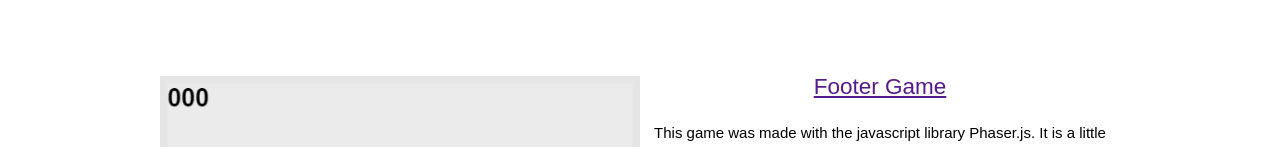
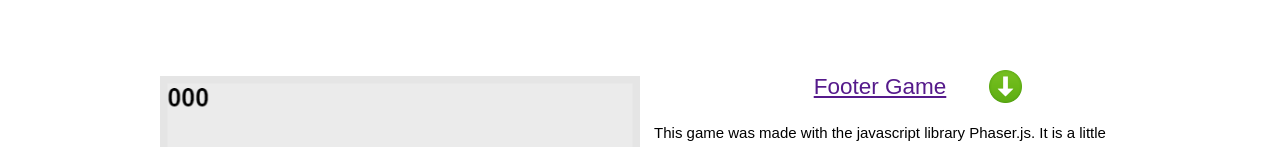
Before and after one commit to Osybear/Osybear.github.io, a plain HTML site: page games.html in a window 1280 px wide. Shown: the part 228-375 px from the top of the page. Drawn offline with Linux system fonts and the light colour scheme.

Commit message:
Update
Added download button for the game section that goes to the github repo page.

```diff
--- a/games.html
+++ b/games.html
@@ -38,8 +38,18 @@
 
             .game h2{
                 margin-top: 0;
+                position: relative;
             }
 
+            .game h2 img{
+                position: absolute;
+                margin-left: auto;
+                margin-right: auto;
+                left: 250px;
+                right: 0;
+                width: 33px;
+                cursor: pointer;
+            }
             .info p {
                 margin-bottom: 0;
             }
@@ -108,7 +118,7 @@
             <div class="container">
                 <img src="images/gamethumbnails/footergame.png" alt="thumbnail">
                 <div class="info">
-                    <h2><a href="">Footer Game</a></h2>
+                    <h2><a href="">Footer Game</a> <a href="https://github.com/Osybear/footergame"><img src="images/download.ico"></a></h2>
                     <p>This game was made with the javascript library Phaser.js. It is a little dude that follows the cursor and can collect coins to increase the score counter. Works only in landscape mode if on mobile.</p>
                 </div>
             </div>
```
Also changed, not shown: images/download.ico (added).
